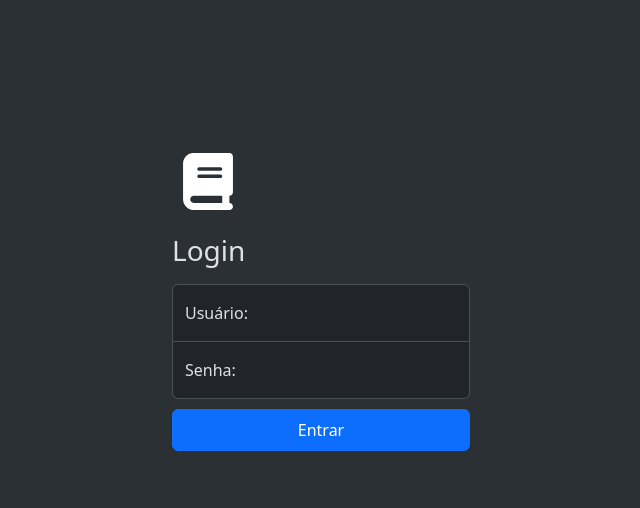
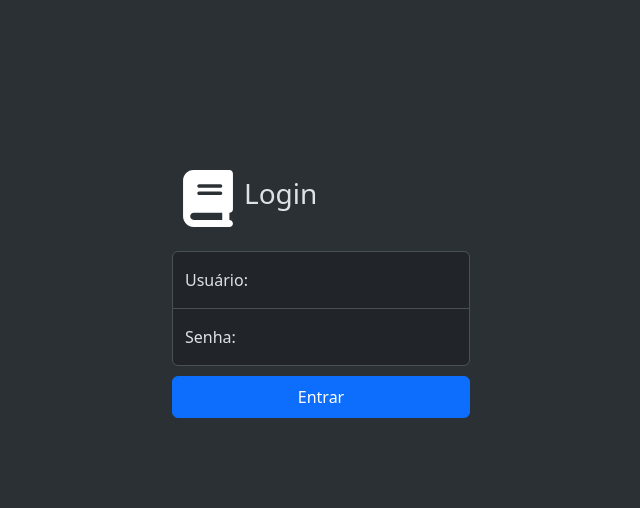
Before and after one commit to FredMagas/Agenda, a Django app: page /login/ in a window 1280 px wide. Shown: the top 508 px of the page, without its empty margins (319-959 px from the left). Run offline with Django 5.2, Linux system fonts and the light colour scheme.

Commit message:
Changed style of img and login title

```diff
--- a/core/templates/login.html
+++ b/core/templates/login.html
@@ -9,8 +9,10 @@
 
 <form action="submit" method="POST">
     {% csrf_token %}
-    <img class="mb-4" src="{% static "images/book-solid.svg" %}" alt="" width="72" height="57">
-    <h1 class="h3 mb-3 fw-normal">Login</h1>
+    <div class="d-flex justify-content-start align-items-center mb-4">
+        <img class="" src="{% static "images/book-solid.svg" %}" alt="" width="72" height="57">
+        <h1 class="h3 fw-normal">Login</h1>
+    </div>
 
     <div class="form-floating">
         <input class="form-control" type="text" name="username" id="usuario" placeholder="johndoe" style="background-image: url(&quot;chrome-extension://ibkoenhablealnikeefmjineccmgegmh/src/images/icons/iconForce-32.png&quot;) !important; background-position: calc(99% - 12px) 50% !important; background-size: 16px 16px !important; background-repeat: no-repeat !important; transition: background-position, background-size !important; cursor: default;">
```
